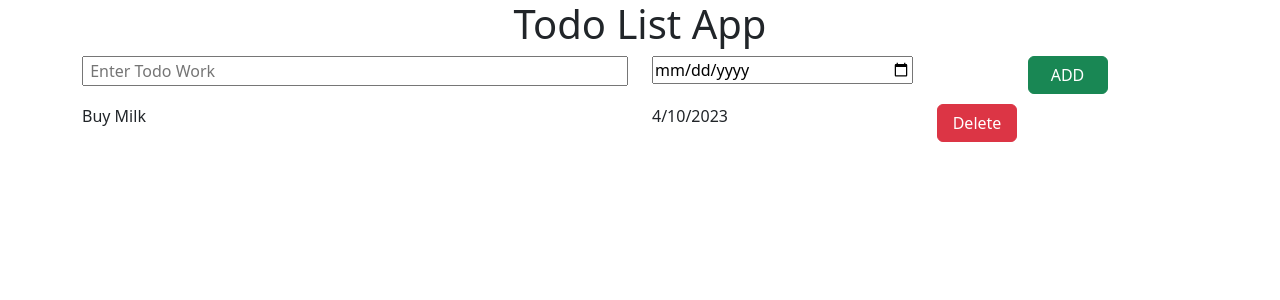
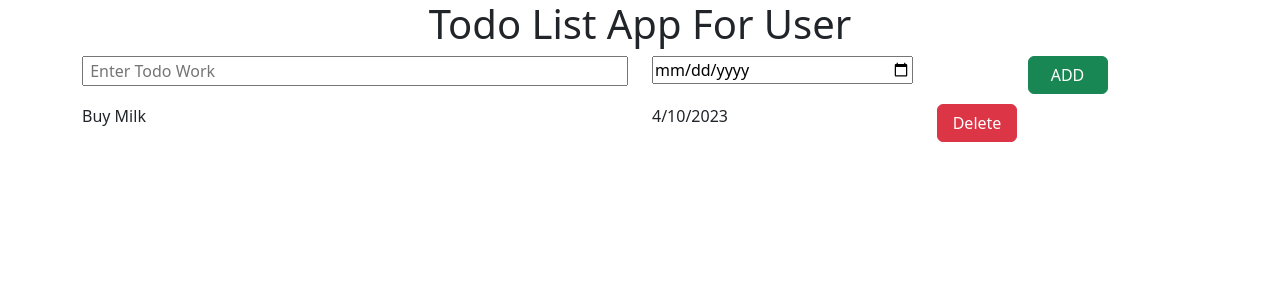
Before and after one commit to 2000090139-Abhishek/Todo_list_version_one, a React (Vite) app: page / in a window 1280 px wide. Shown: the top 300 px of the page. Built offline with nearby package versions, Linux system fonts and the light colour scheme.

Commit message:
Faltu 2 commit

```diff
--- a/src/components/AppName.jsx
+++ b/src/components/AppName.jsx
@@ -1,6 +1,6 @@
 function AppName(){
 
-  return <h1>Todo List App</h1>
+  return <h1>Todo List App For User</h1>
 }
 
 export default AppName;
```
